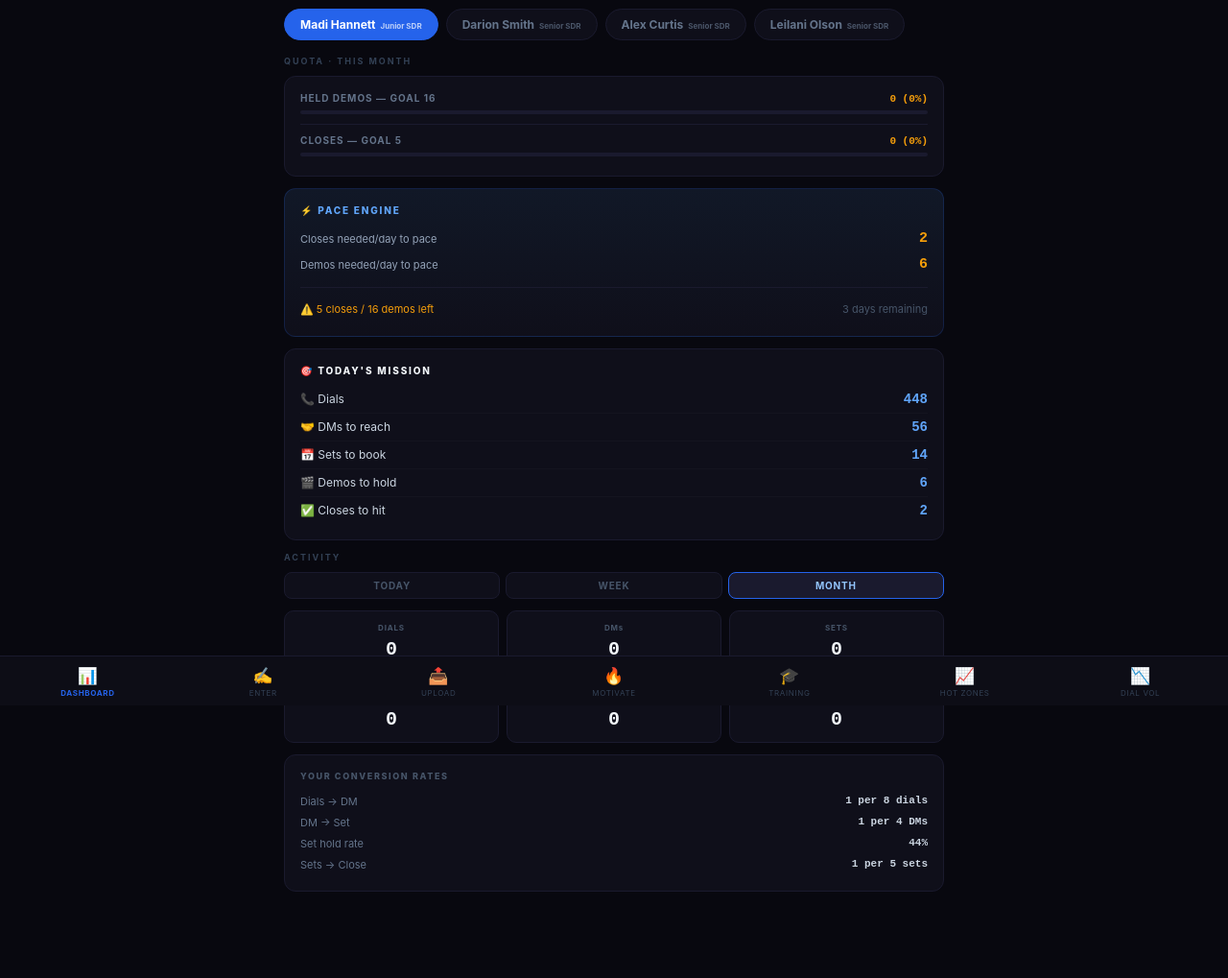
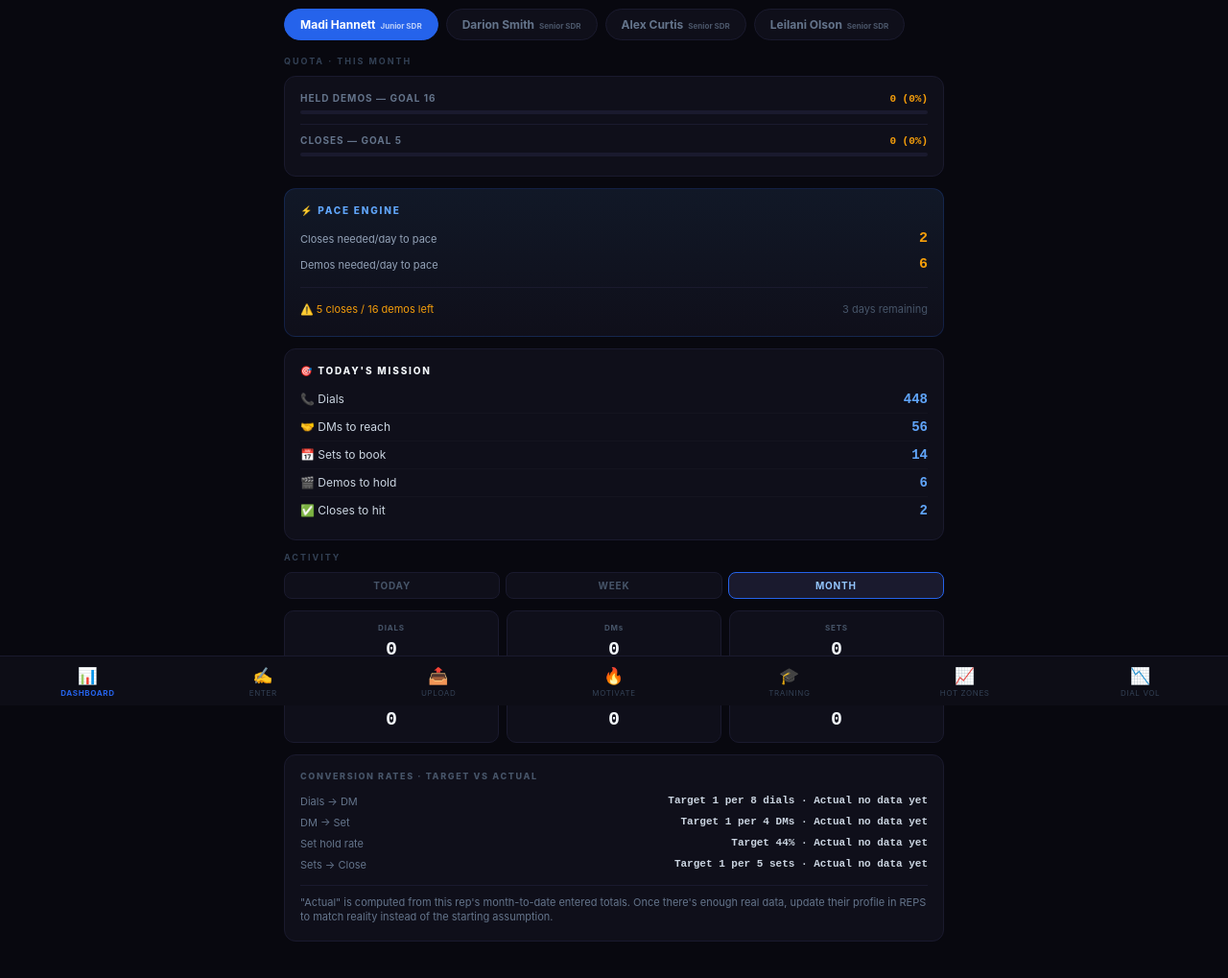
Before and after one commit to Lift-Local-Manager/SDR-App, a plain HTML site: page index.html in a window 1280 px wide. Shown: the part 65-1084 px from the top of the page at 96% size. Drawn offline with Linux system fonts and the light colour scheme.

Commit message:
Show target vs actual conversion rates; auto-sync Salesforce connection on load

```diff
--- a/index.html
+++ b/index.html
@@ -162,11 +162,13 @@
   <div class="kpi-grid" id="kpiGrid"></div>
 
   <div class="conv-chain">
-    <div class="conv-title">YOUR CONVERSION RATES</div>
-    <div class="conv-row"><span class="conv-label">Dials → DM</span><span class="conv-val" id="crDM"></span></div>
-    <div class="conv-row"><span class="conv-label">DM → Set</span><span class="conv-val" id="crSet"></span></div>
-    <div class="conv-row"><span class="conv-label">Set hold rate</span><span class="conv-val" id="crHold"></span></div>
-    <div class="conv-row"><span class="conv-label">Sets → Close</span><span class="conv-val" id="crClose"></span></div>
+    <div class="conv-title">CONVERSION RATES · TARGET VS ACTUAL</div>
+    <div class="conv-row"><span class="conv-label">Dials → DM</span><span class="conv-val">Target <span id="crDM"></span> · Actual <span id="crDMActual"></span></span></div>
+    <div class="conv-row"><span class="conv-label">DM → Set</span><span class="conv-val">Target <span id="crSet"></span> · Actual <span id="crSetActual"></span></span></div>
+    <div class="conv-row"><span class="conv-label">Set hold rate</span><span class="conv-val">Target <span id="crHold"></span> · Actual <span id="crHoldActual"></span></span></div>
+    <div class="conv-row"><span class="conv-label">Sets → Close</span><span class="conv-val">Target <span id="crClose"></span> · Actual <span id="crCloseActual"></span></span></div>
+    <div class="divider"></div>
+    <div class="train-desc" style="margin-top:2px">"Actual" is computed from this rep's month-to-date entered totals. Once there's enough real data, update their profile in REPS to match reality instead of the starting assumption.</div>
   </div>
 </div>
 
@@ -553,6 +555,11 @@ function renderDashboard() {
   document.getElementById('crSet').textContent = `1 per ${rep.dmsPerSet} DMs`;
   document.getElementById('crHold').textContent = `${Math.round(rep.holdRate*100)}%`;
   document.getElementById('crClose').textContent = `1 per ${rep.setsPerClose} sets`;
+
+  document.getElementById('crDMActual').textContent = data.dms > 0 ? `1 per ${(data.dials / data.dms).toFixed(1)} dials` : 'no data yet';
+  document.getElementById('crSetActual').textContent = data.sets > 0 ? `1 per ${(data.dms / data.sets).toFixed(1)} DMs` : 'no data yet';
+  document.getElementById('crHoldActual').textContent = data.sets > 0 ? `${Math.round((data.demos / data.sets) * 100)}%` : 'no data yet';
+  document.getElementById('crCloseActual').textContent = data.closes > 0 ? `1 per ${(data.sets / data.closes).toFixed(1)} sets` : 'no data yet';
 }
 
 function renderPeriodTabs() {
@@ -1286,6 +1293,9 @@ function init() {
   if (localStorage.getItem('ll_zap_autosync') === 'true' && localStorage.getItem('ll_zap_sheet_url')) {
     syncFromSheet();
   }
+  if (localStorage.getItem('ll_sf_token') && localStorage.getItem('ll_sf_instance') && Object.keys(JSON.parse(localStorage.getItem('ll_sf_reportmap') || '{}')).length) {
+    syncSalesforce();
+  }
   newQuote();
 }
 init();
```
